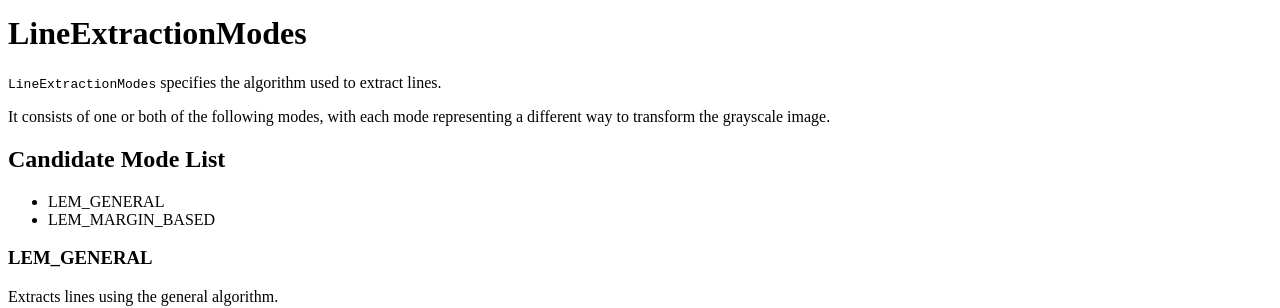
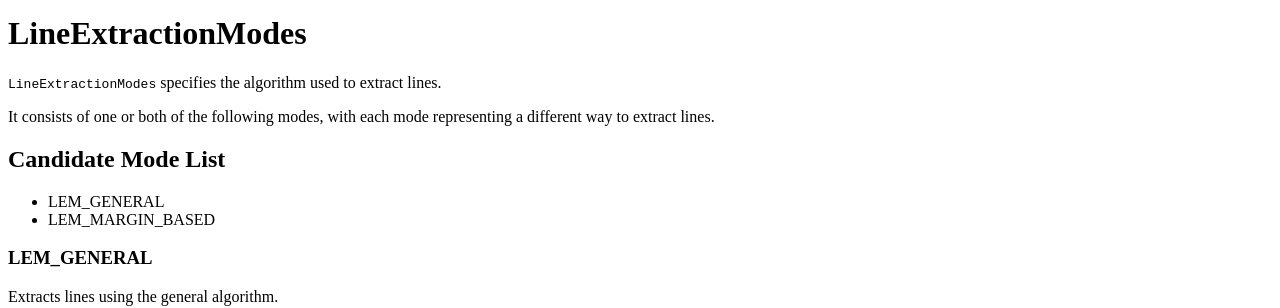
Before and after one commit to dynamsoft-docs/document-normalizer-docs, a Jekyll site: the page built from parameters/reference/line-extraction-modes.md, in a window 1280 px wide and 900 px high, scrolled down 401 px. Shown: the part 152-460 px from the top of the window. Built offline with Jekyll 4.4.1, drawn with Linux system fonts in a browser that asks for light colours.

Commit message:
Update line-extraction-modes.md

```diff
--- a/parameters/reference/line-extraction-modes.md
+++ b/parameters/reference/line-extraction-modes.md
@@ -9,7 +9,7 @@ description: Dynamsoft Document Normalizer Parameter Reference - LineExtractionM
 
 `LineExtractionModes` specifies the algorithm used to extract lines.
 
-It consists of one or both of the following modes, with each mode representing a different way to transform the grayscale image.
+It consists of one or both of the following modes, with each mode representing a different way to extract lines.
 
 ## Candidate Mode List
 
```
